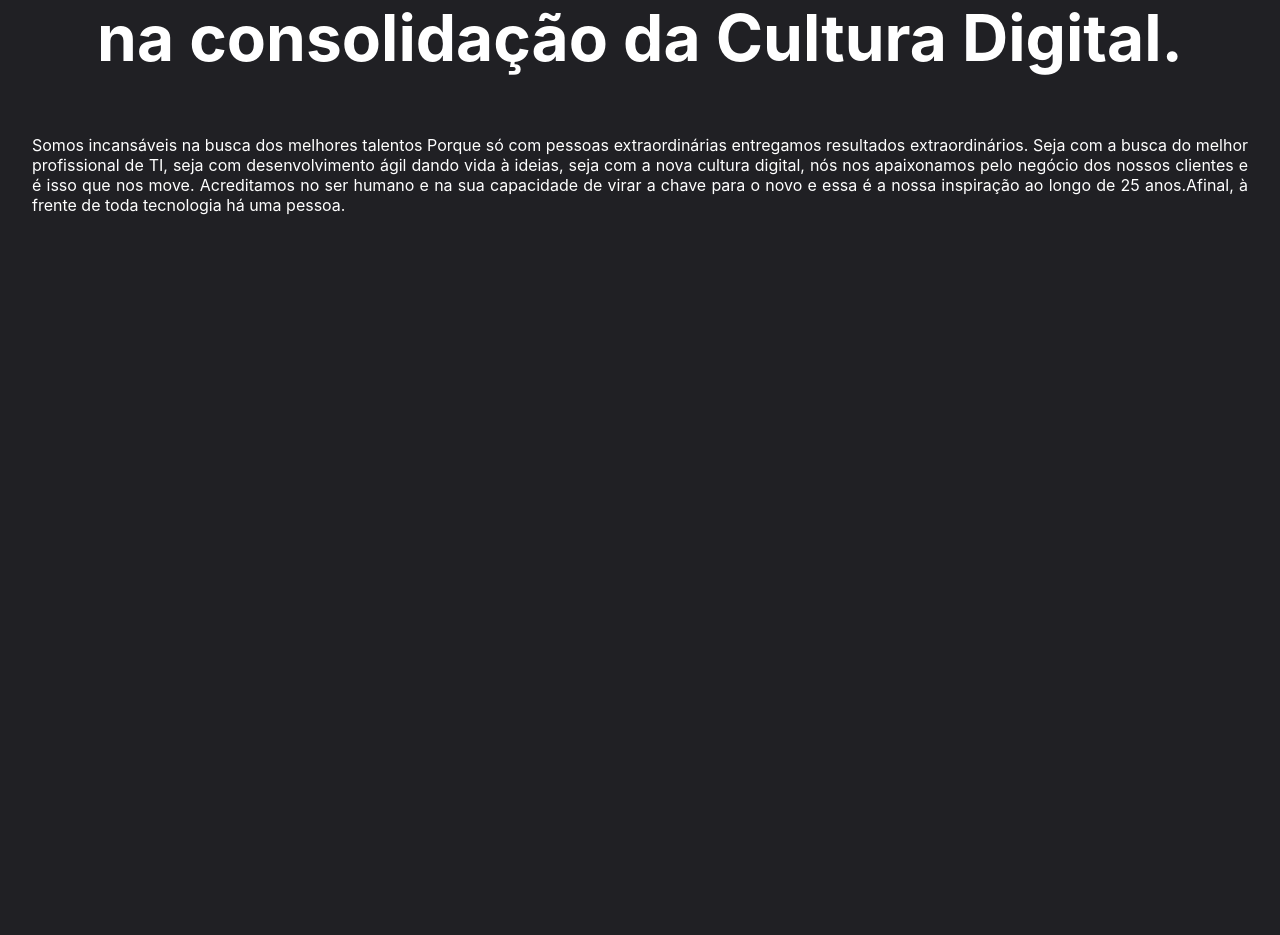
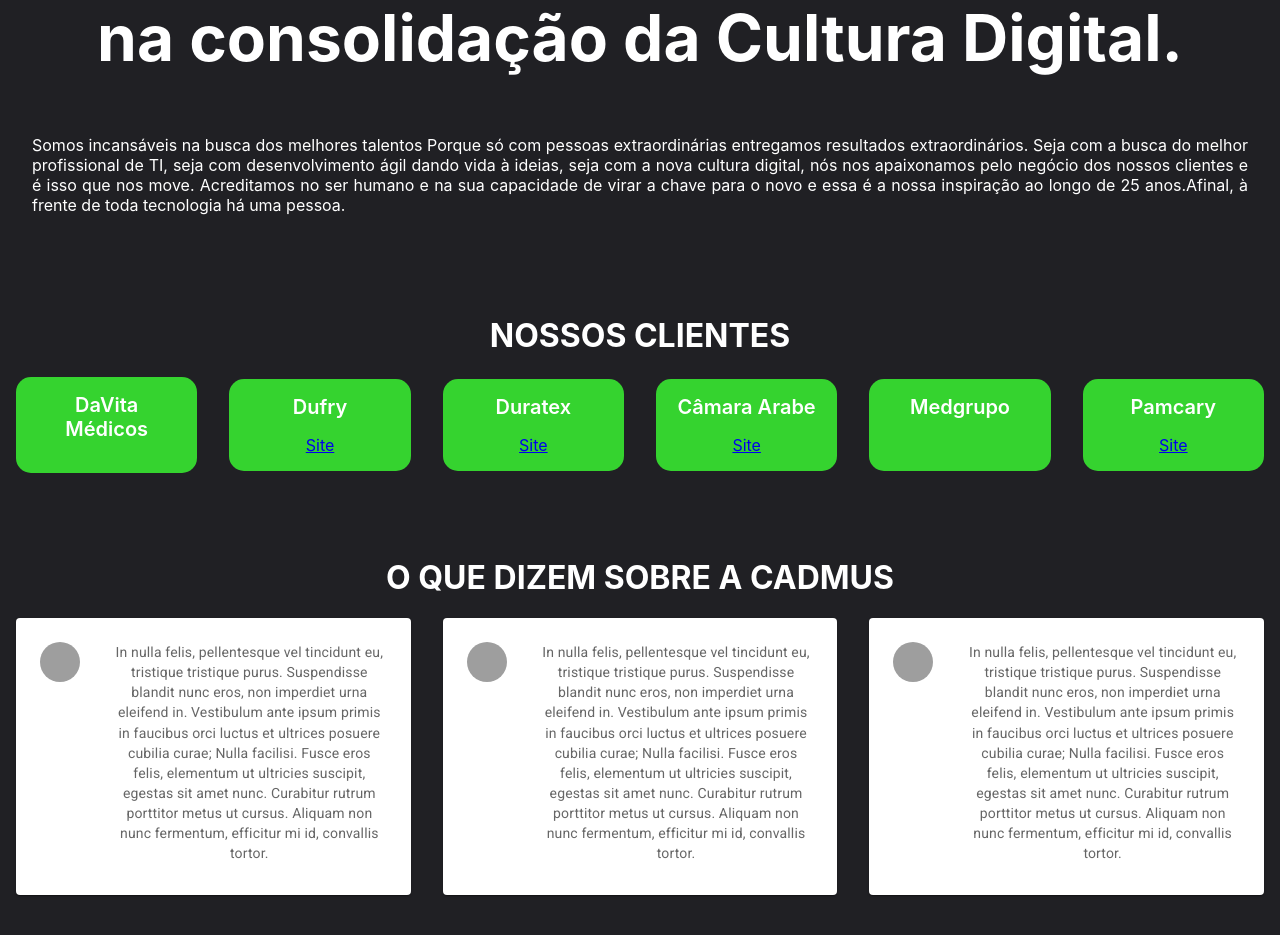
Before and after one commit to jefersonwillian/curso-react-cadmus, a React (Create React App) app: page / in a window 1280 px wide. Shown: the part 229-1164 px from the top of the page. Before the commit the page ends 800 px from the top, so only its background shows below. Built offline with nearby package versions, Linux system fonts and the light colour scheme; grey boxes are pictures that could not be loaded.

Commit message:
props styled-components, material UI

```diff
--- a/package.json
+++ b/package.json
@@ -3,6 +3,8 @@
   "version": "0.1.0",
   "private": true,
   "dependencies": {
+    "@mui/material": "^5.2.6",
+    "@mui/styled-engine-sc": "^5.1.0",
     "@testing-library/jest-dom": "^5.16.1",
     "@testing-library/react": "^12.1.2",
     "@testing-library/user-event": "^13.5.0",
@@ -10,6 +12,7 @@
     "react-dom": "^17.0.2",
     "react-router-dom": "6",
     "react-scripts": "5.0.0",
+    "styled-components": "^5.3.3",
     "web-vitals": "^2.1.2"
   },
   "scripts": {
@@ -35,5 +38,8 @@
       "last 1 firefox version",
       "last 1 safari version"
     ]
+  },
+  "resolutions": {
+    "@mui/styled-engine": "npm:@mui/styled-engine-sc@latest"
   }
 }
--- a/public/index.html
+++ b/public/index.html
@@ -1,14 +1,12 @@
 <!DOCTYPE html>
 <html lang="en">
+
 <head>
   <meta charset="utf-8" />
   <link rel="icon" href="%PUBLIC_URL%/favicon.ico" />
   <meta name="viewport" content="width=device-width, initial-scale=1" />
   <meta name="theme-color" content="#000000" />
-    <meta
-      name="description"
-      content="Web site created using create-react-app"
-    />
+  <meta name="description" content="Web site created using create-react-app" />
   <link rel="apple-touch-icon" href="%PUBLIC_URL%/logo192.png" />
   <!--
       manifest.json provides metadata used when your web app is installed on a
@@ -25,7 +23,9 @@
       Learn how to configure a non-root public URL by running `npm run build`.
     -->
   <title>Curso de React</title>
+  <link rel="stylesheet" href="https://fonts.googleapis.com/css?family=Roboto:300,400,500,700&display=swap" />
 </head>
+
 <body>
   <noscript>You need to enable JavaScript to run this app.</noscript>
   <div id="root"></div>
@@ -40,4 +40,5 @@
       To create a production bundle, use `npm run build` or `yarn build`.
     -->
 </body>
+
 </html>
--- a/src/App.css
+++ b/src/App.css
@@ -18,3 +18,20 @@
   text-align: justify;
   color: #fff;
 }
+
+.customer-component {
+  display: flex;
+  align-items: center;
+  justify-content: center;
+  flex-direction: row;
+  max-width: 100%;
+  min-width: 50%;
+}
+
+.customer-component__name {
+  padding: 4rem 0 0rem;
+  display: block;
+  width: 100%;
+  text-align: center;
+  color: #fff;
+}
--- /dev/null
+++ b/src/components/card-component/index.js
@@ -0,0 +1,42 @@
+import Avatar from "@mui/material/Avatar";
+import Card from "@mui/material/Card";
+import CardContent from "@mui/material/CardContent";
+import Paper from "@mui/material/Paper";
+import Stack from "@mui/material/Stack";
+import { styled } from "@mui/material/styles";
+import * as React from "react";
+import { CardComponentsStyles } from "./styes";
+
+const Item = styled(Paper)(({ theme }) => ({
+  ...theme.typography.body2,
+  padding: theme.spacing(1),
+  textAlign: "center",
+  color: theme.palette.text.secondary,
+  border: "none",
+  boxShadow: "none",
+}));
+
+const CardJeff = styled(Card)(({ theme }) => ({
+  backgroundColor: "white",
+  marginRight: "1rem",
+  marginLeft: "1rem",
+  marginBottom: "3rem"
+}));
+
+function CardComponent(props) {
+  const { img, text } = props;
+  return (
+    <CardJeff>
+      <CardContent>
+        <Stack direction="row" spacing={2}>
+          <Item>
+            <Avatar src={img} />
+          </Item>
+          <Item>{text}</Item>
+        </Stack>
+      </CardContent>
+    </CardJeff>
+  );
+}
+
+export default CardComponent;
--- /dev/null
+++ b/src/components/card-component/styes.js
@@ -0,0 +1,6 @@
+import styled from "styled-components";
+import { Card } from "@mui/material";
+
+export const CardComponentsStyles = styled(Card)`
+  background-color: red;
+`;
--- /dev/null
+++ b/src/components/customer/customer.css
@@ -0,0 +1,20 @@
+.customer {
+  margin: 0 1rem;
+  width: 100%;
+  text-align: center;
+  background: #35d32f;
+  padding: 1rem;
+  border-radius: 15px;
+  min-height: 60px;
+  display: flex;
+  align-items: center;
+  justify-content: flex-start;
+  flex-direction: column;
+}
+
+.customer__name {
+  color: #202024;
+  font-size: 1rem;
+  font-weight: 600;
+  margin-bottom: 1rem;
+}
--- /dev/null
+++ b/src/components/customer/index.js
@@ -0,0 +1,17 @@
+import { Link } from "react-router-dom";
+import "./customer.css";
+import {SpanStyles} from './styes';
+
+function Customer(props) {
+  const { name, active } = props;
+  return (
+    <div className="customer">
+      <div className="customer__name">
+        <SpanStyles size="20px">{name}</SpanStyles>
+      </div>
+      <div className="customer__link">{active && <Link to="/">Site</Link>}</div>
+    </div>
+  );
+}
+
+export default Customer;
--- /dev/null
+++ b/src/components/customer/styes.js
@@ -0,0 +1,6 @@
+import styled from "styled-components";
+
+export const SpanStyles = styled.span`
+  color: #fff;
+  font-size: ${(props) => props.size};
+`;
--- /dev/null
+++ b/src/components/layout-base/index.js
@@ -0,0 +1,15 @@
+function LayoutBase(props) {
+  const { title, descrition } = props;
+  return (
+    <div className="container">
+      <div className="title">
+        <h1>{title}</h1>
+      </div>
+      <div className="descrition">
+        <p>{descrition}</p>
+      </div>
+    </div>
+  );
+}
+
+export default LayoutBase;
--- a/src/pages/about/index.js
+++ b/src/pages/about/index.js
@@ -1,18 +1,16 @@
 import Menu from '../../components/menu/index'
+import LayoutBase from '../../components/layout-base/index'
 
 function About() {
-  const title = "Nós somos ágeis, digitais e humanos";
-  const descrition =
-    "Transformamos ideias em potência com propósito de impactar a sociedade. ";
   return (
-    <div className="container">
-      {Menu()}
-      <div className="title">
-        <h1>{title}</h1>
-      </div>
-      <div className="descrition">
-        <p>{descrition}</p>
-      </div>
+    <div>
+      <>
+        <Menu />
+        <LayoutBase
+          title="Nós somos ágeis, digitais e humanos"
+          descrition="Transformamos ideias em potência com propósito de impactar a sociedade."
+        />
+      </>
     </div>
   );
 }
--- a/src/pages/home/index.js
+++ b/src/pages/home/index.js
@@ -1,20 +1,75 @@
 import Menu from "../../components/menu/index";
+import LayoutBase from "../../components/layout-base/index";
+import Customer from '../../components/customer/index';
+import CardComponent from '../../components/card-component/index'
+function Home() {
+  const customers = [
+    {
+      name: "DaVita Médicos",
+      active: false,
+    },
+    {
+      name: "Dufry",
+      active: true,
+    },
+    {
+      name: "Duratex",
+      active: true,
+    },
+    {
+      name: "Câmara Arabe",
+      active: true,
+    },
+    {
+      name: "Medgrupo",
+      active: false,
+    },
+    {
+      name: "Pamcary",
+      active: true,
+    },
+  ];
 
-function Home() {
-  const title =
-    "A Cadmus é a empresa que vai te apoiar na consolidação da Cultura Digital.";
-  const descrition =
-    "Somos incansáveis na busca dos melhores talentos Porque só com pessoas extraordinárias entregamos resultados extraordinários. Seja com a busca do melhor profissional de TI, seja com desenvolvimento ágil dando vida à ideias, seja com a nova cultura digital, nós nos apaixonamos pelo negócio dos nossos clientes e é isso que nos move. Acreditamos no ser humano e na sua capacidade de virar a chave para o novo e essa é a nossa inspiração ao longo de 25 anos.Afinal, à frente de toda tecnologia há uma pessoa.";
+  const customerTestimonials = [
+    {
+      img: "https://mui.com/static/images/avatar/1.jpg",
+      text: "In nulla felis, pellentesque vel tincidunt eu, tristique tristique purus. Suspendisse blandit nunc eros, non imperdiet urna eleifend in. Vestibulum ante ipsum primis in faucibus orci luctus et ultrices posuere cubilia curae; Nulla facilisi. Fusce eros felis, elementum ut ultricies suscipit, egestas sit amet nunc. Curabitur rutrum porttitor metus ut cursus. Aliquam non nunc fermentum, efficitur mi id, convallis tortor.",
+    },
+    {
+      img: "https://mui.com/static/images/avatar/3.jpg",
+      text: "In nulla felis, pellentesque vel tincidunt eu, tristique tristique purus. Suspendisse blandit nunc eros, non imperdiet urna eleifend in. Vestibulum ante ipsum primis in faucibus orci luctus et ultrices posuere cubilia curae; Nulla facilisi. Fusce eros felis, elementum ut ultricies suscipit, egestas sit amet nunc. Curabitur rutrum porttitor metus ut cursus. Aliquam non nunc fermentum, efficitur mi id, convallis tortor.",
+    },
+    {
+      img: "https://mui.com/static/images/avatar/2.jpg",
+      text: "In nulla felis, pellentesque vel tincidunt eu, tristique tristique purus. Suspendisse blandit nunc eros, non imperdiet urna eleifend in. Vestibulum ante ipsum primis in faucibus orci luctus et ultrices posuere cubilia curae; Nulla facilisi. Fusce eros felis, elementum ut ultricies suscipit, egestas sit amet nunc. Curabitur rutrum porttitor metus ut cursus. Aliquam non nunc fermentum, efficitur mi id, convallis tortor.",
+    },
+  ];
   return (
-    <div className="container">
-      {Menu()}
-      <div className="title">
-        <h1>{title}</h1>
+    <>
+      <>
+        <Menu />
+        <LayoutBase
+          title="A Cadmus é a empresa que vai te apoiar na consolidação da Cultura Digital."
+          descrition="Somos incansáveis na busca dos melhores talentos Porque só com pessoas extraordinárias entregamos resultados extraordinários. Seja com a busca do melhor profissional de TI, seja com desenvolvimento ágil dando vida à ideias, seja com a nova cultura digital, nós nos apaixonamos pelo negócio dos nossos clientes e é isso que nos move. Acreditamos no ser humano e na sua capacidade de virar a chave para o novo e essa é a nossa inspiração ao longo de 25 anos.Afinal, à frente de toda tecnologia há uma pessoa."
+        />
+      </>
+      <div className="customer-component__name">
+        <h1>NOSSOS CLIENTES</h1>
       </div>
-      <div className="descrition">
-        <p>{descrition}</p>
+      <div className="customer-component">
+        {customers.map((res, i) => (
+          <Customer name={res.name} key={i} active={res.active} />
+        ))}
       </div>
-    </div>
+      <div className="customer-component__name">
+        <h1>O QUE DIZEM SOBRE A CADMUS</h1>
+      </div>
+      <div className="customer-component">
+        {customerTestimonials.map((res, i) => (
+          <CardComponent img={res.img} key={i} text={res.text} />
+        ))}
+      </div>
+    </>
   );
 }
 
```
Also changed, not shown: 1 other file (tests, documents, lock files or other folders). Lines whose indentation alone changed are shown as unchanged.
